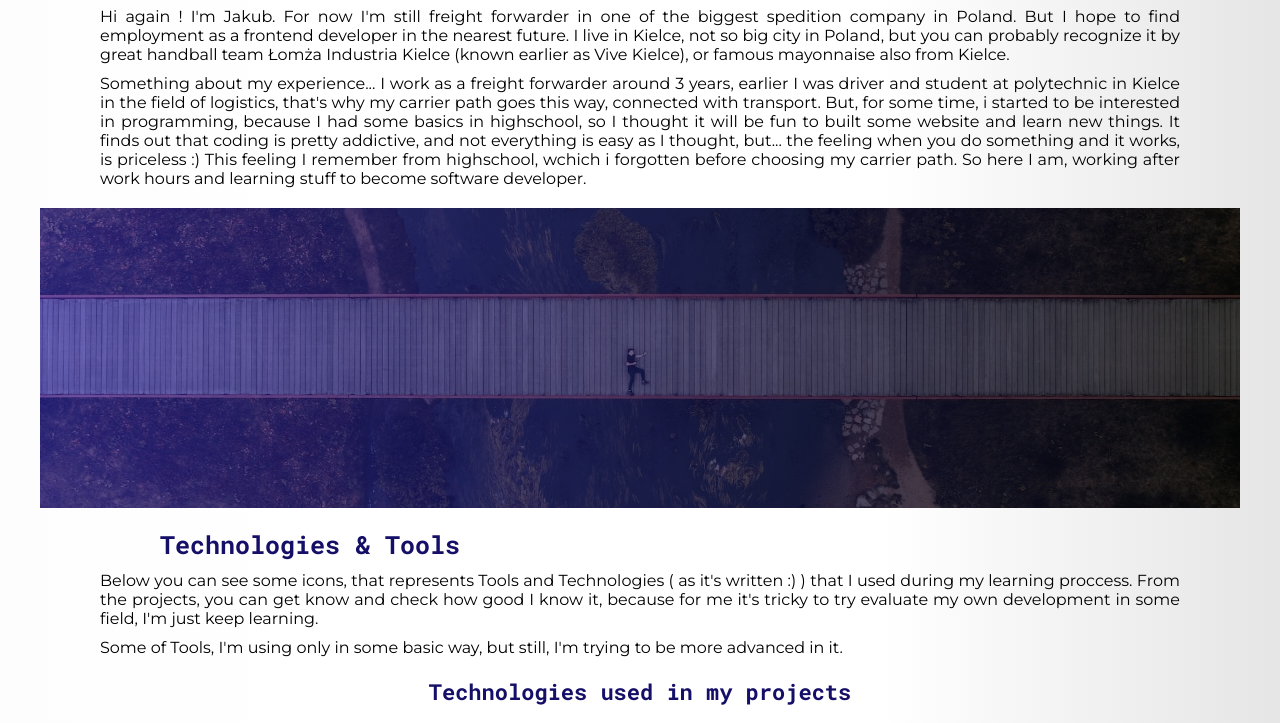
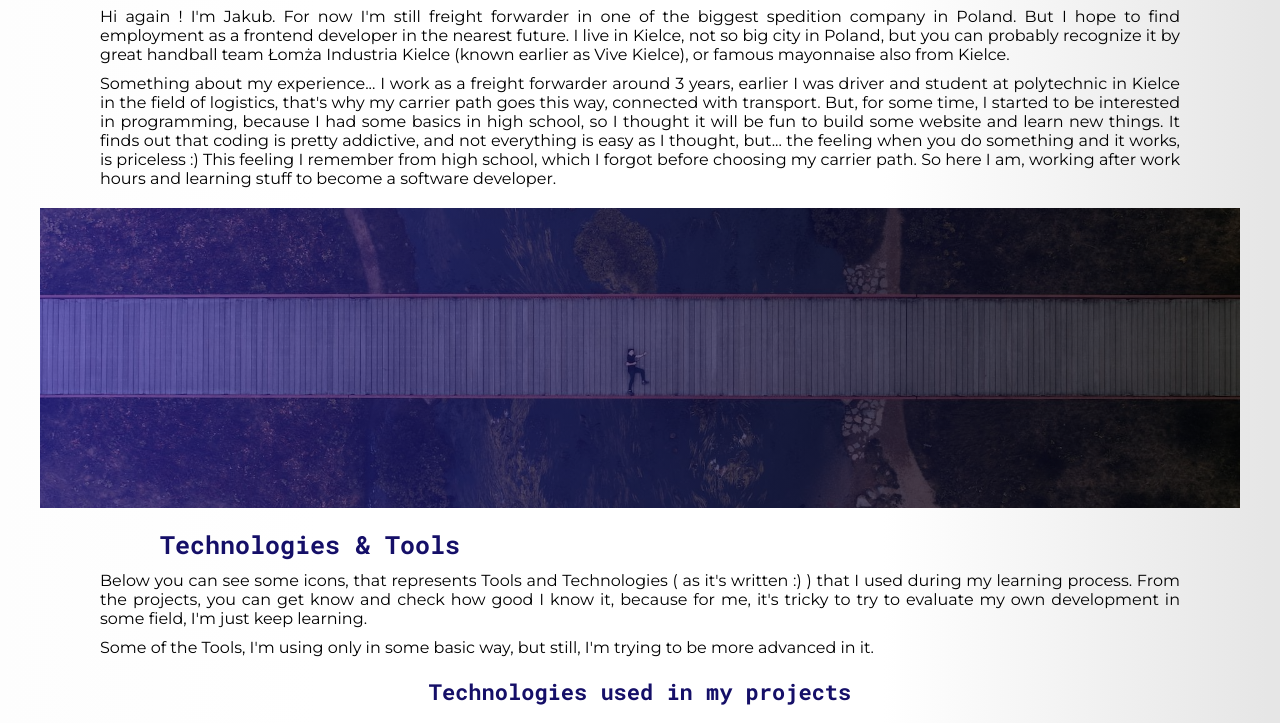
Before and after one commit to ZKuba94/My-Site, a website: page index.html in a window 1280 px wide. Shown: the part 955-1678 px from the top of the page. Drawn offline with Linux system fonts and the light colour scheme.

Commit message:
grammatic corrected

```diff
--- a/index.html
+++ b/index.html
@@ -95,21 +95,24 @@
                 <p class="about-me__textarea-p">
                     Something about my experience... I work as a freight forwarder around 3 years, earlier I was driver
                     and student at polytechnic in Kielce in the field of logistics, that's why my carrier path goes this
-                    way, connected with transport. But, for some time, i started to be interested in programming,
-                    because I had some basics in highschool, so I thought it will be fun to built some website and learn
+                    way, connected with transport. But, for some time, I started to be interested in programming,
+                    because I had some basics in high school, so I thought it will be fun to build some website and
+                    learn
                     new things. It finds out that coding is pretty addictive, and not everything is easy as I thought,
                     but... the feeling when you do something and it works, is priceless :) This feeling I remember from
-                    highschool, wchich i forgotten before choosing my carrier path. So here I am, working after work
-                    hours and learning stuff to become software developer.
+                    high school, which I forgot before choosing my carrier path. So here I am, working after work
+                    hours and learning stuff to become a software developer.
                 </p>
                 <div class="about-me__img"></div>
                 <h3 class="about-me__textarea-title">Technologies & Tools</h3>
                 <p class="about-me__textarea-p">Below you can see some icons, that represents Tools and Technologies (
-                    as it's written :) ) that I used during my learning proccess. From the projects, you can get know
-                    and check how good I know it, because for me it's tricky to try evaluate my own development in some
+                    as it's written :) ) that I used during my learning process. From the projects, you can get know
+                    and check how good I know it, because for me, it's tricky to try to evaluate my own development in
+                    some
                     field, I'm just keep learning.</p>
                 <p class="about-me__textarea-p">
-                    Some of Tools, I'm using only in some basic way, but still, I'm trying to be more advanced in it.
+                    Some of the Tools, I'm using only in some basic way, but still, I'm trying to be more advanced in
+                    it.
                 </p>
                 <div class="about-me__textarea__images-box">
                     <h4 class="about-me__textarea__images-box-title">Technologies used in my projects</h4>
@@ -404,7 +407,7 @@
         <section id="projects" class="projects">
             <h2 class="projects__title">Projects</h2>
             <p class="projects__text">
-                You can see here my projects, I made them completly independently, except of To Do List, wchich looks
+                You can see here my projects, I made them completely independently, except of To-Do List, which looks
                 like the one from one of the course I finished, but I changed couple things and wrote code by myself
                 after finishing the course.<br>
                 Moreover, you will not find here projects that I made during some courses, I put here only projects,
@@ -417,7 +420,7 @@
                     <div class="projects__boxes-project-one"></div>
                 </a>
                 <a href="https://zkuba94.github.io/ToDo-List/" class="projects__boxes-project-box two">
-                    <h3 class="projects__boxes-project-title">To Do List</h3>
+                    <h3 class="projects__boxes-project-title">To-Do List</h3>
                     <div class="projects__boxes-project-two"></div>
                 </a>
                 <a href="https://zkuba94.github.io/Minesweeper/" class="projects__boxes-project-box three">
@@ -426,7 +429,7 @@
                 </a>
             </div>
             <p class="projects__text">If you are still here, I hope you enjoyed looking at my work and found a lot of
-                things that we could work with in the future.</p>
+                things that maybe we could work with in the future.</p>
             <div class="line"></div>
         </section>
 
```
